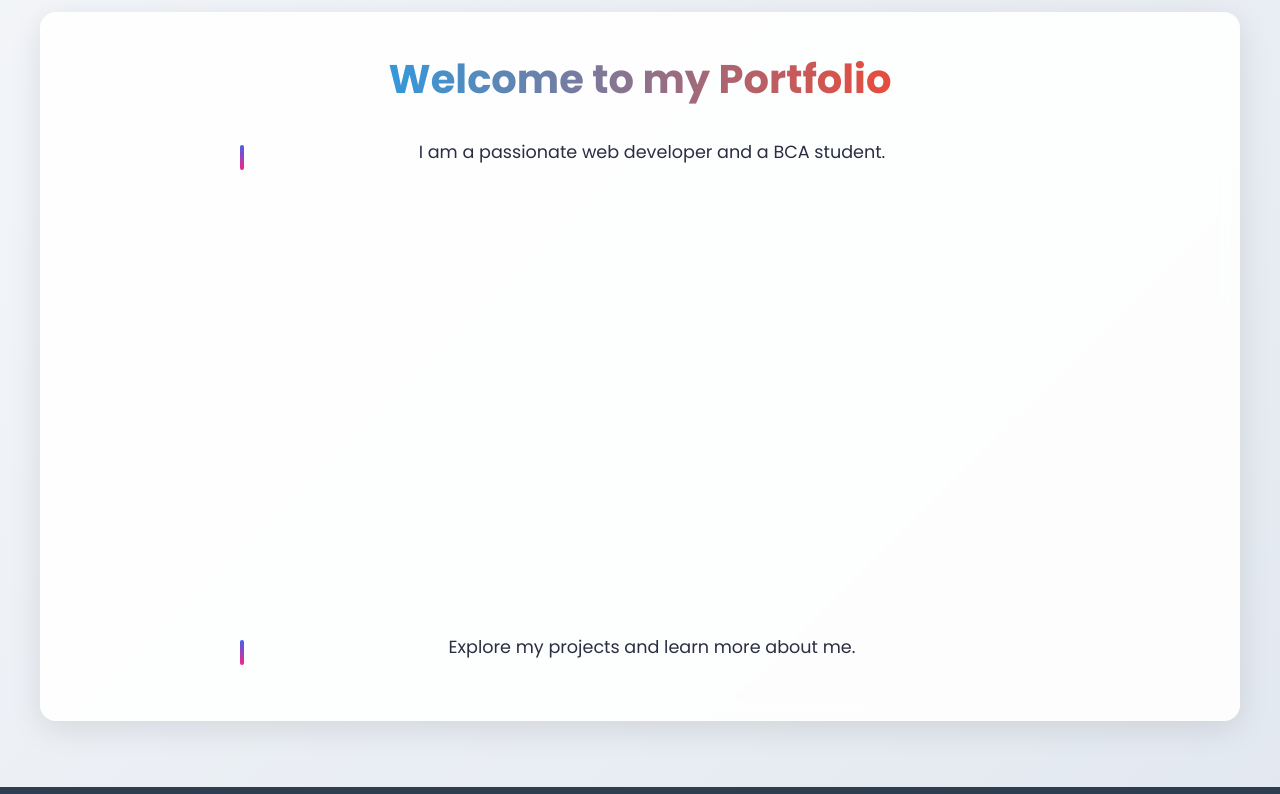
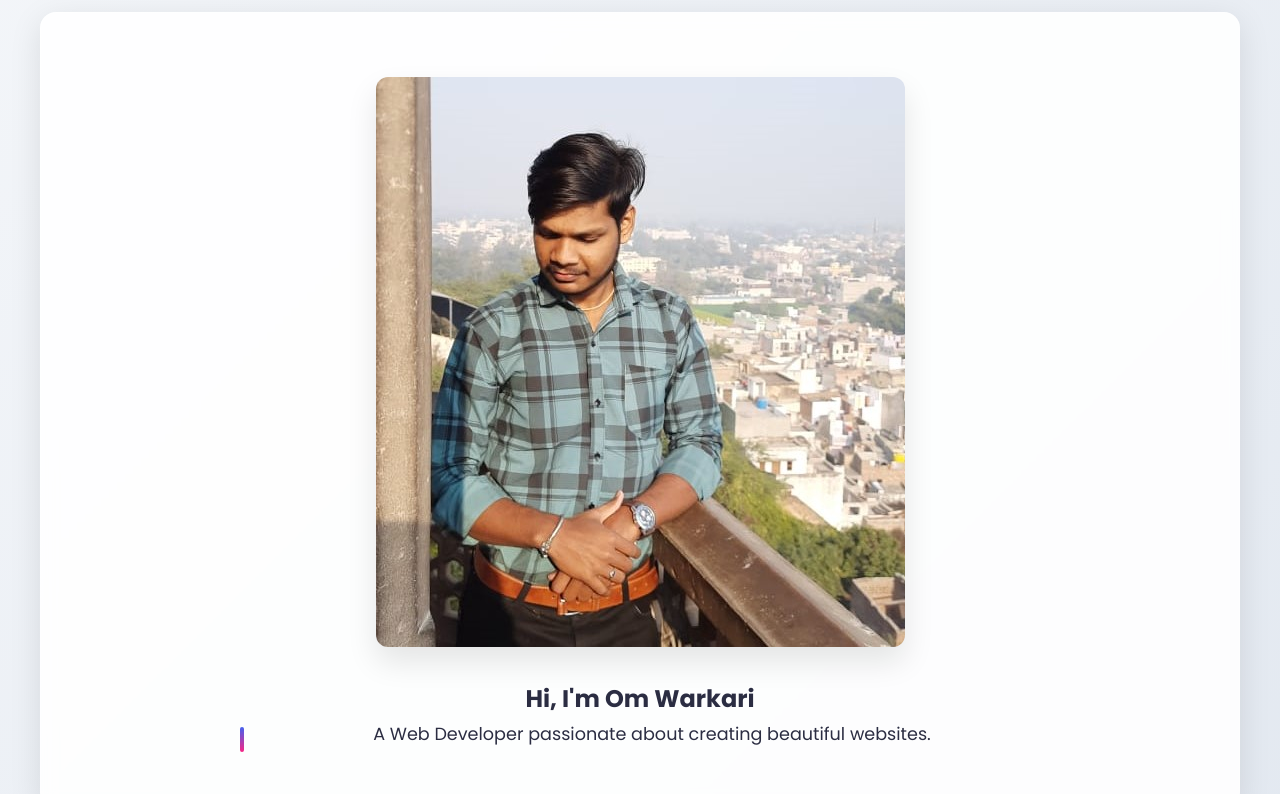
Before and after one commit to omwarkri/My_portfolio, a plain HTML site: page index.html in a window 1280 px wide. Shown: the part 340-1134 px from the top of the page. Drawn offline with Linux system fonts and the light colour scheme.

Commit message:
initial commit

```diff
--- a/index.html
+++ b/index.html
@@ -18,12 +18,12 @@
     </nav>
   </header>
   <main>
-    <section>
-        <h2>Welcome to my Portfolio</h2>
-        <p>I am a passionate web developer and a BCA student.</p>
-        <img src=".\img/ompt2.jpg" alt="Om Warkari" width="400" height="400" class="floating">
-        <p>Explore my projects and learn more about me.</p>
+    <section id="home">
+      <img src="./img/ompt2.jpg" alt="Om Warkari">
+      <h1>Hi, I'm Om Warkari</h1>
+      <p>A Web Developer passionate about creating beautiful websites.</p>
     </section>
+
 </main>
   <footer>
     <p>&copy; 2025 Om Warkari</p>
```
